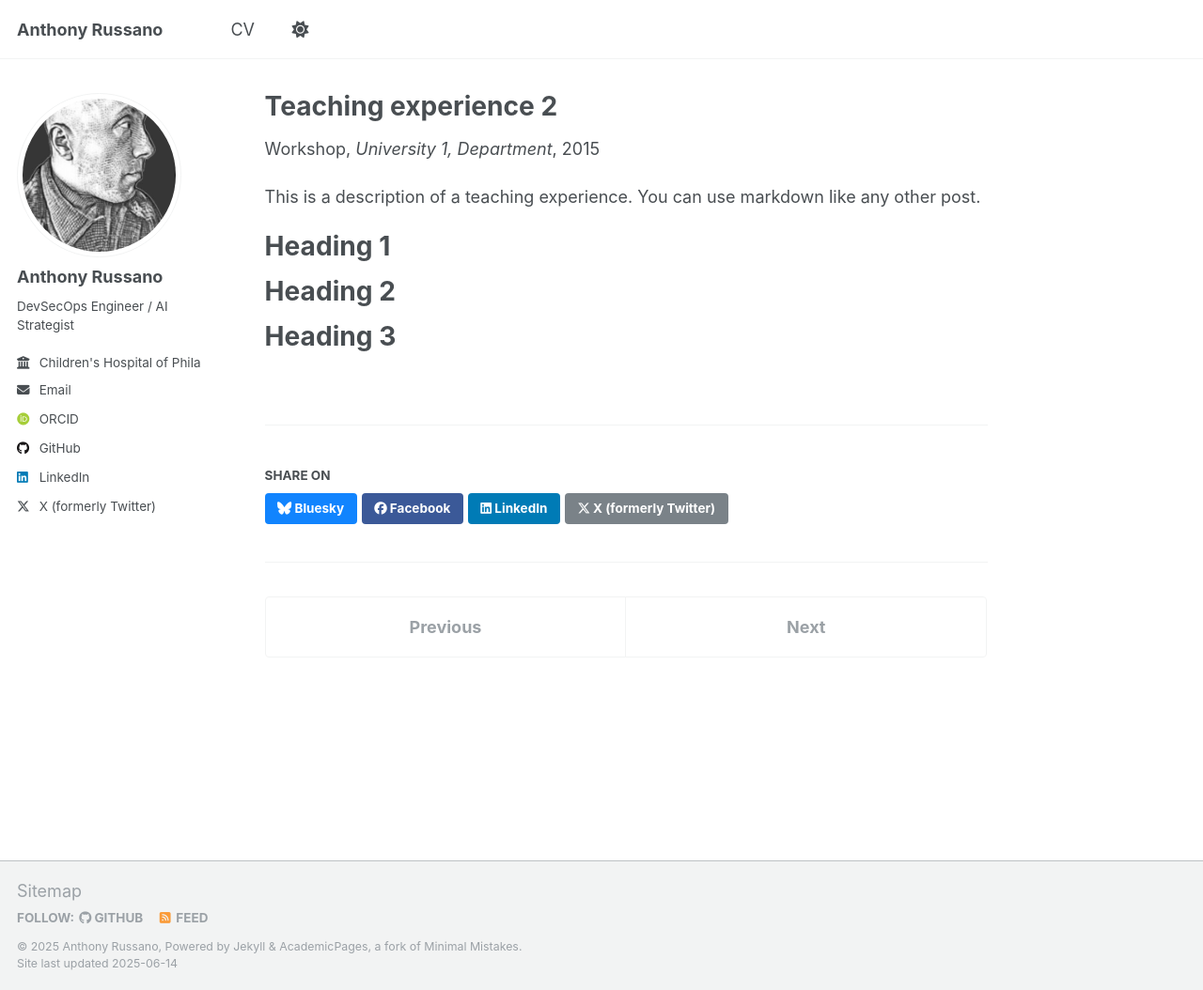
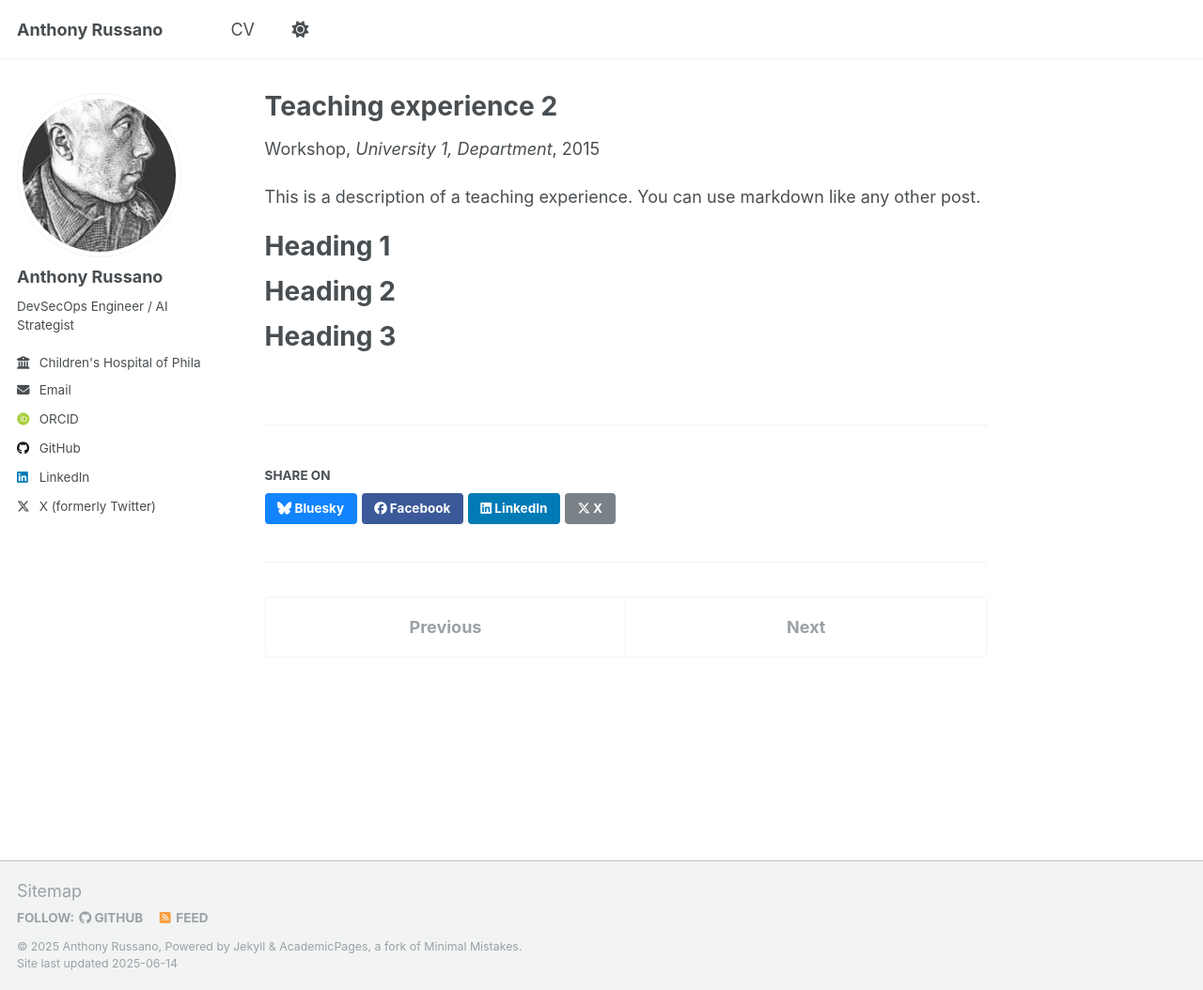
Before and after one commit to anthonyrussano/anthonyrussano.github.io, a Jekyll site: the page built from _teaching/2015-spring-teaching-2.md, in a window 1280 px wide and 1054 px high. Shown: the whole window at 94% size. Built offline with Jekyll 4.4.1, drawn with Linux system fonts in a browser that asks for light colours; some web fonts are replaced.

Commit message:
Update social-share.html

```diff
--- a/_includes/social-share.html
+++ b/_includes/social-share.html
@@ -11,5 +11,5 @@
 
   <a href="https://www.linkedin.com/shareArticle?mini=true&url={{ base_path }}{{ page.url }}" class="btn btn--linkedin" title="{{ site.data.ui-text[site.locale].share_on_label | default: 'Share on' }} LinkedIn"><i class="fab fa-linkedin" aria-hidden="true"></i><span> LinkedIn</span></a>
 
-  <a href="https://x.com/intent/post?text={{ base_path }}{{ page.url }}" class="btn btn--x" title="{{ site.data.ui-text[site.locale].share_on_label | default: 'Share on' }} X"><i class="fab fa-x-twitter" aria-hidden="true"></i><span> X (formerly Twitter)</span></a>
+  <a href="https://x.com/intent/post?text={{ base_path }}{{ page.url }}" class="btn btn--x" title="{{ site.data.ui-text[site.locale].share_on_label | default: 'Share on' }} X"><i class="fab fa-x-twitter" aria-hidden="true"></i><span> X </span></a>
 </section>
```
